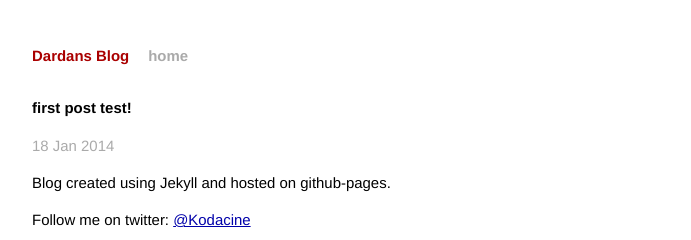
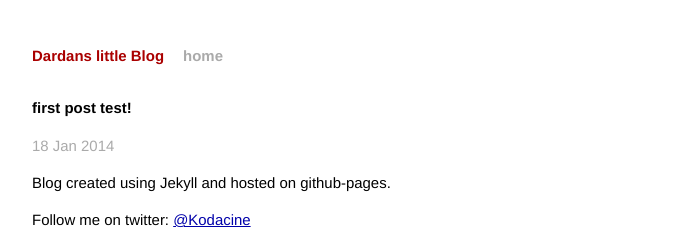
Before and after one commit to DardanMu/blog, a Jekyll site: the page built from _posts/2014-01-18-my-first-post.markdown, in a window 1280 px wide. Shown: the top 240 px of the page, without its empty margins (294-985 px from the left). Built offline with Jekyll 4.4.1, drawn with Linux system fonts in a browser that asks for light colours; Markdown is read by kramdown in place of the engine named in the settings.

Commit message:
removed baseurl parameter from config.yml

```diff
--- a/_config.yml
+++ b/_config.yml
@@ -1,4 +1,3 @@
-name: Dardans Blog
+name: Dardans little Blog
 markdown: rdiscount
 pygments: true
-baseurl: /blog
--- a/_layouts/default.html
+++ b/_layouts/default.html
@@ -7,18 +7,18 @@
         <meta name="viewport" content="width=device-width">
 
         <!-- syntax highlighting CSS -->
-        <link rel="stylesheet" href="{{ site.baseurl}}/css/syntax.css">
+        <link rel="stylesheet" href="/css/syntax.css">
 
         <!-- Custom CSS -->
-        <link rel="stylesheet" href="{{ site.baseurl}}/css/main.css">
+        <link rel="stylesheet" href="/css/main.css">
 
     </head>
     <body>
 
         <div class="site">
           <div class="header">
-            <h1 class="title"><a href="{{ site.baseurl}}/">{{ site.name }}</a></h1>
-            <a class="extra" href="{{ site.baseurl}}/">home</a>
+            <h1 class="title"><a href="/">{{ site.name }}</a></h1>
+            <a class="extra" href="/">home</a>
           </div>
 
           {{ content }}
--- a/index.html
+++ b/index.html
@@ -7,7 +7,7 @@
   <h1>Blog Posts</h1>
   <ul class="posts">
     {% for post in site.posts %}
-      <li><span>{{ post.date | date_to_string }}</span> &raquo; <a href="{{ site.baseurl}}{{ post.url }}">{{ post.title }}</a></li>
+      <li><span>{{ post.date | date_to_string }}</span> &raquo; <a href="{{ post.url }}">{{ post.title }}</a></li>
     {% endfor %}
   </ul>
 </div>
```
